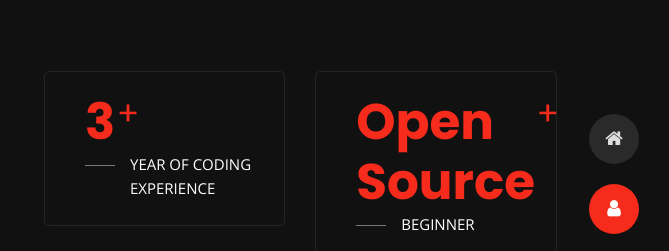
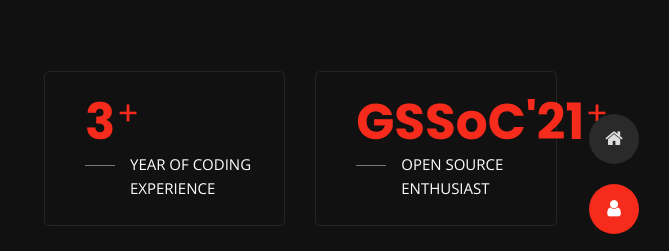
Before and after one commit to sayan9112/Sayan_Portfolio_Feb-21, a plain HTML site: page about.html in a window 1280 px wide. Shown: the part 156-407 px from the top of the page, 611-1280 px from the left. Drawn offline with nearby package versions, Linux system fonts and the light colour scheme.

Commit message:
Update about.html

```diff
--- a/about.html
+++ b/about.html
@@ -217,8 +217,8 @@
                     </div>
                     <div class="col-6">
                         <div class="box-stats with-margin">
-                            <h3 class="poppins-font position-relative">Open Source</h3>
-                            <p class="open-sans-font m-0 position-relative text-uppercase"> <span class="d-block">beginner</span></p>
+                            <h3 class="poppins-font position-relative">GSSoC'21</h3>
+                            <p class="open-sans-font m-0 position-relative text-uppercase"> <span class="d-block">Open Source Enthusiast</span></p>
                         </div>
                     </div>
                     <div class="col-6">
```
